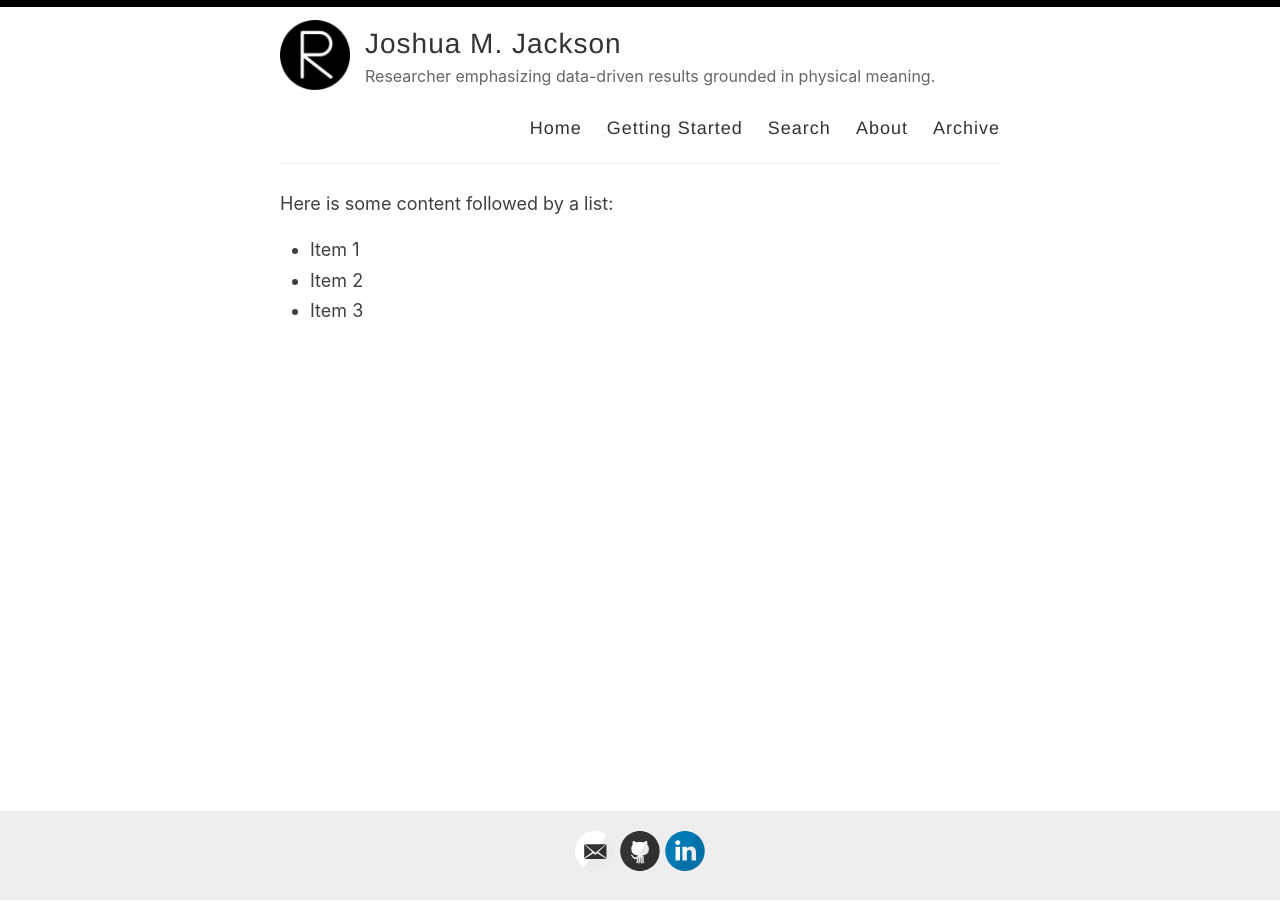
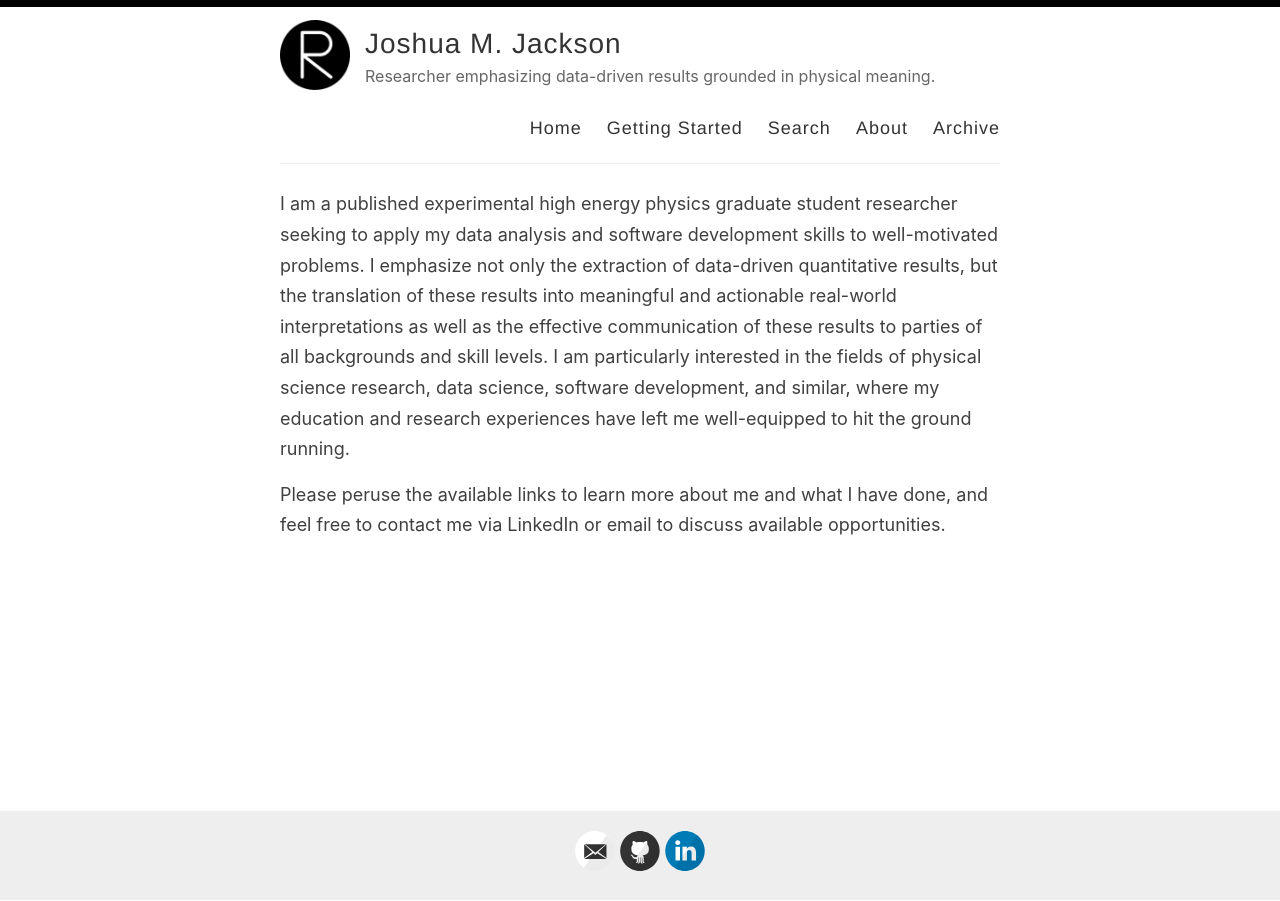
Before and after one commit to joshuamjaxon/joshuamjaxon.github.io, a Jekyll site: the page built from index.md, in a window 1280 px wide. Built offline with Jekyll 4.4.1, drawn with Linux system fonts in a browser that asks for light colours.

Commit message:
Update index.md

```diff
--- a/index.md
+++ b/index.md
@@ -4,7 +4,6 @@ title: Home
 permalink: /
 ---
 
-Here is some content followed by a list:
-- Item 1
-- Item 2
-- Item 3
+I am a published experimental high energy physics graduate student researcher seeking to apply my data analysis and software development skills to well-motivated problems. I emphasize not only the extraction of data-driven quantitative results, but the translation of these results into meaningful and actionable real-world interpretations as well as the effective communication of these results to parties of all backgrounds and skill levels. I am particularly interested in the fields of physical science research, data science, software development, and similar, where my education and research experiences have left me well-equipped to hit the ground running.
+
+Please peruse the available links to learn more about me and what I have done, and feel free to contact me via LinkedIn or email to discuss available opportunities.
```
